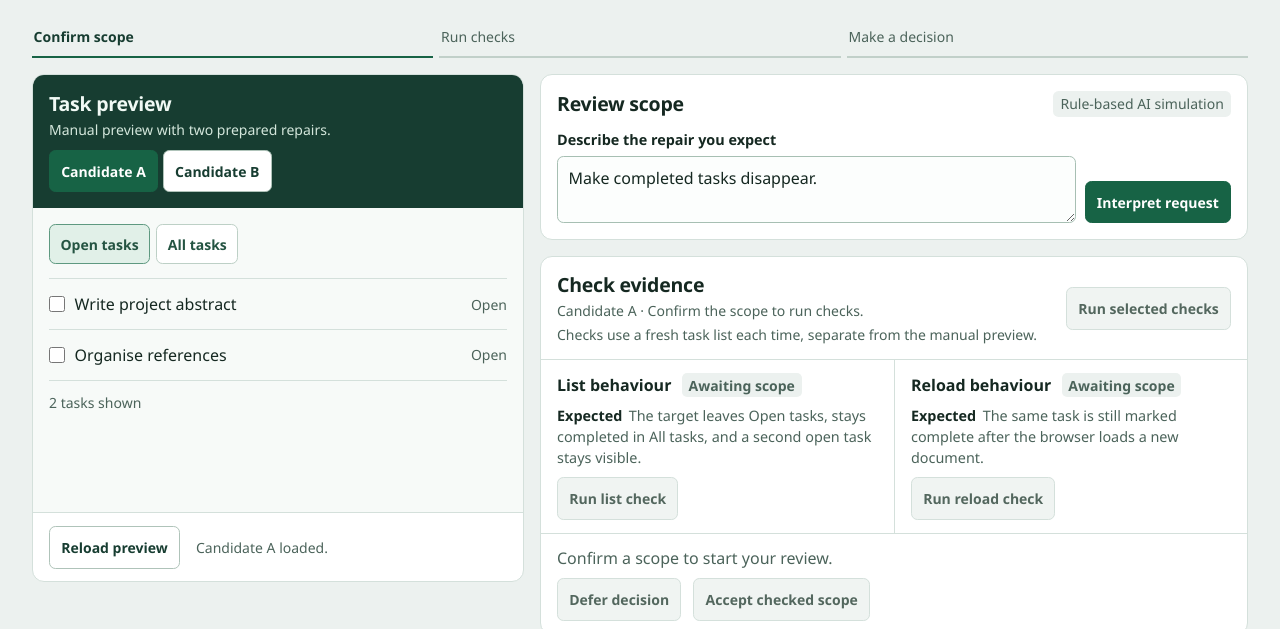
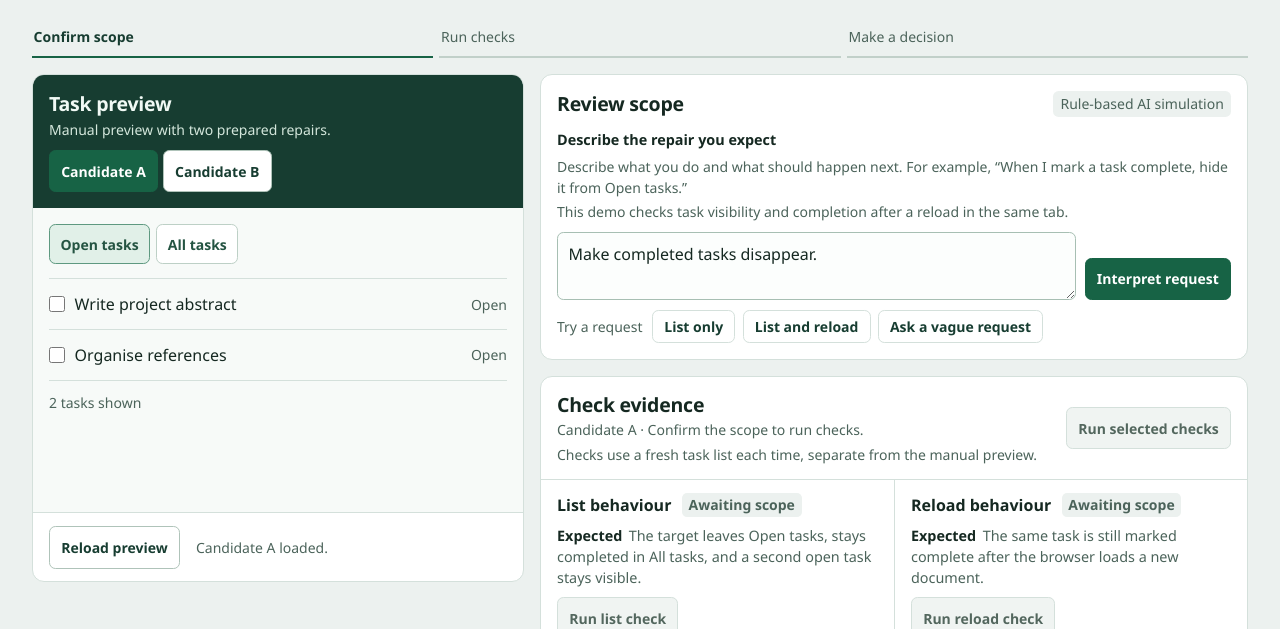
Before and after one commit to starcoke1/repair-verification-assistant, a website with bundled scripts: page web/index.html in a window 1280 px wide. Shown: the part 171-800 px from the top of the page. Built offline with nearby package versions, Linux system fonts and the light colour scheme.

Commit message:
Stage 03: Clarify repair requests with testable examples

```diff
--- a/web/index.html
+++ b/web/index.html
@@ -56,9 +56,19 @@
           </header>
           <form id="request-form">
             <label for="request">Describe the repair you expect</label>
+            <div class="request-help" id="request-help">
+              <p>Describe what you do and what should happen next. For example, “When I mark a task complete, hide it from Open tasks.”</p>
+              <p>This demo checks task visibility and completion after a reload in the same tab.</p>
+            </div>
             <div class="request-row">
-              <textarea id="request" rows="2" maxlength="500" required>Make completed tasks disappear.</textarea>
+              <textarea id="request" rows="2" maxlength="500" aria-describedby="request-help" required>Make completed tasks disappear.</textarea>
               <button type="submit" class="button-accent" id="interpret">Interpret request</button>
+            </div>
+            <div class="request-examples" role="group" aria-label="Try a sample request">
+              <span>Try a request</span>
+              <button type="button" data-request-example="Hide completed tasks from the open list. No need to check reload.">List only</button>
+              <button type="button" data-request-example="Hide completed tasks from the open list. Keep completion after a reload.">List and reload</button>
+              <button type="button" data-request-example="Make completed tasks disappear.">Ask a vague request</button>
             </div>
           </form>
           <div class="suggestion" id="suggestion" hidden>
--- a/web/workbench.css
+++ b/web/workbench.css
@@ -141,6 +141,11 @@ iframe { display: block; width: 100%; min-height: 19rem; border: 0; background:
 }
 #request-form { display: grid; gap: .35rem; margin-block-start: .75rem; }
 #request-form > label { font-weight: 620; font-size: .9rem; }
+.request-help { display: grid; gap: .2rem; color: var(--muted); font-size: .875rem; margin-block-end: .3rem; }
+.request-examples { display: flex; flex-wrap: wrap; align-items: center; gap: .35rem .45rem; margin-block-start: .25rem; }
+.request-examples > span { color: var(--muted); font-size: .875rem; margin-inline-end: .15rem; }
+.request-examples button { min-height: 2.1rem; padding-block: .25rem; border-color: var(--line); }
+@media (pointer: coarse) { .request-examples button { min-height: 2.75rem; } }
 .request-row { display: flex; align-items: end; flex-wrap: wrap; gap: .55rem; }
 textarea {
   display: block;
--- a/web/workbench.mjs
+++ b/web/workbench.mjs
@@ -10,6 +10,7 @@ const scopeInputs = Array.from(byId("scope-options").querySelectorAll("input"));
 const candidateButtons = Array.from(document.querySelectorAll("button[data-candidate]"));
 const rows = Array.from(document.querySelectorAll("[data-check]"));
 const steps = Array.from(document.querySelectorAll("[data-review-step]"));
+const requestExamples = Array.from(document.querySelectorAll("[data-request-example]"));
 const preview = new BrowserPreview(byId("preview-frame"));
 const evaluators = { filter: checkFilter, reload: checkReload };
 const resultLabels = { passed: "Passed", failed: "Failed", error: "Check error" };
@@ -83,6 +84,7 @@ function render() {
   byId("question").hidden = confirmed || !interpretation?.question;
   byId("interpret").disabled = locked;
   request.disabled = locked;
+  for (const example of requestExamples) example.disabled = locked;
   byId("reload-preview").disabled = changingPreview;
   for (const button of candidateButtons) {
     button.disabled = locked;
@@ -147,6 +149,13 @@ byId("try-example").addEventListener("click", async () => {
   byId("request-form").requestSubmit();
   byId("confirm-scope").focus();
 });
+
+for (const example of requestExamples) {
+  example.addEventListener("click", () => {
+    request.value = example.dataset.requestExample;
+    byId("request-form").requestSubmit();
+  });
+}
 
 request.addEventListener("input", () => {
   if (interpretation) clearReview();
```
Also changed, not shown: tests/browser.test.mjs (+19 -0 lines), README.md, docs/evidence/candidate-a-failed.png, docs/evidence/candidate-b-accepted.png, docs/evidence/guided-start.png, docs/evidence/scope-correction.png, docs/evidence/scope-list-only-accepted.png.
